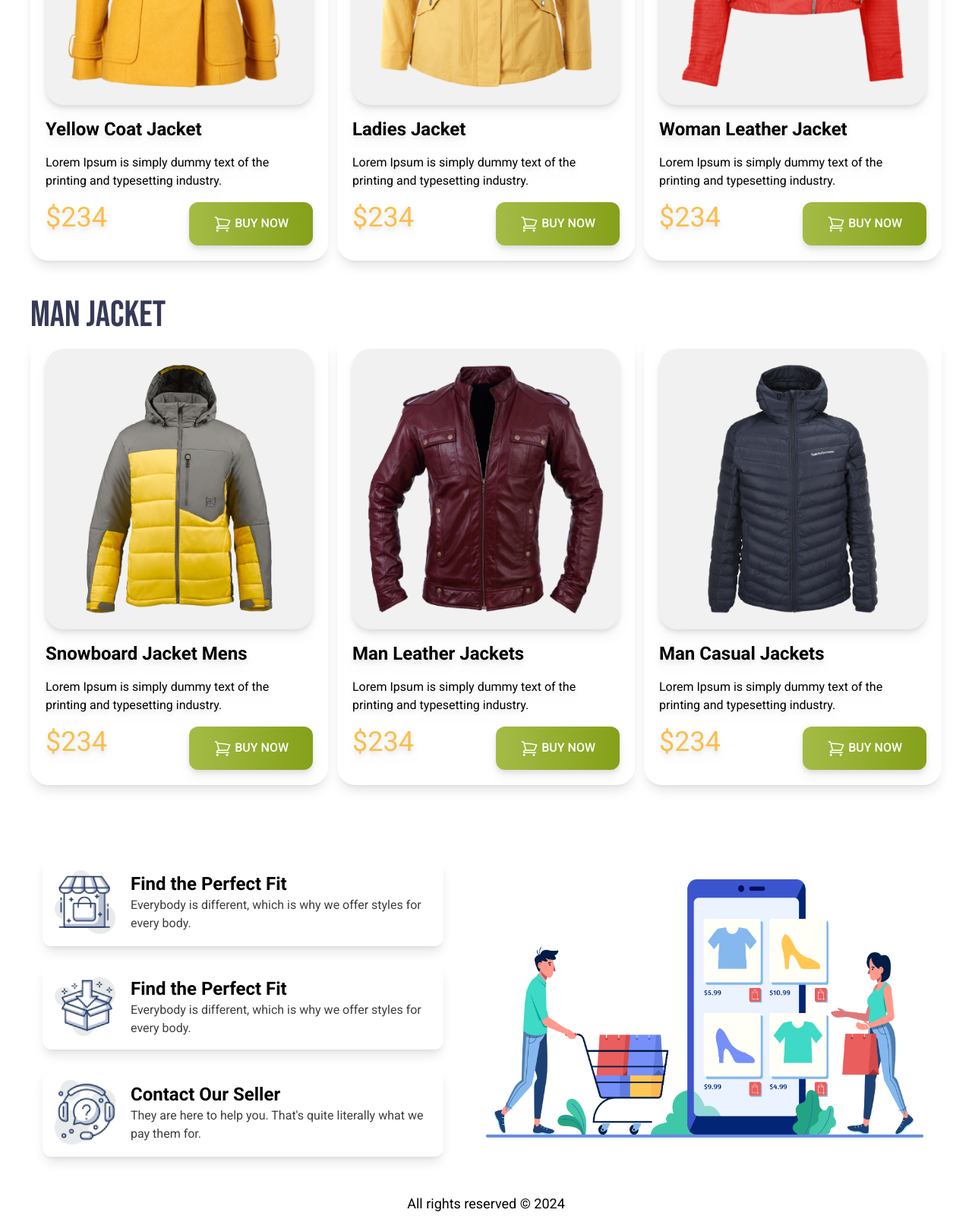
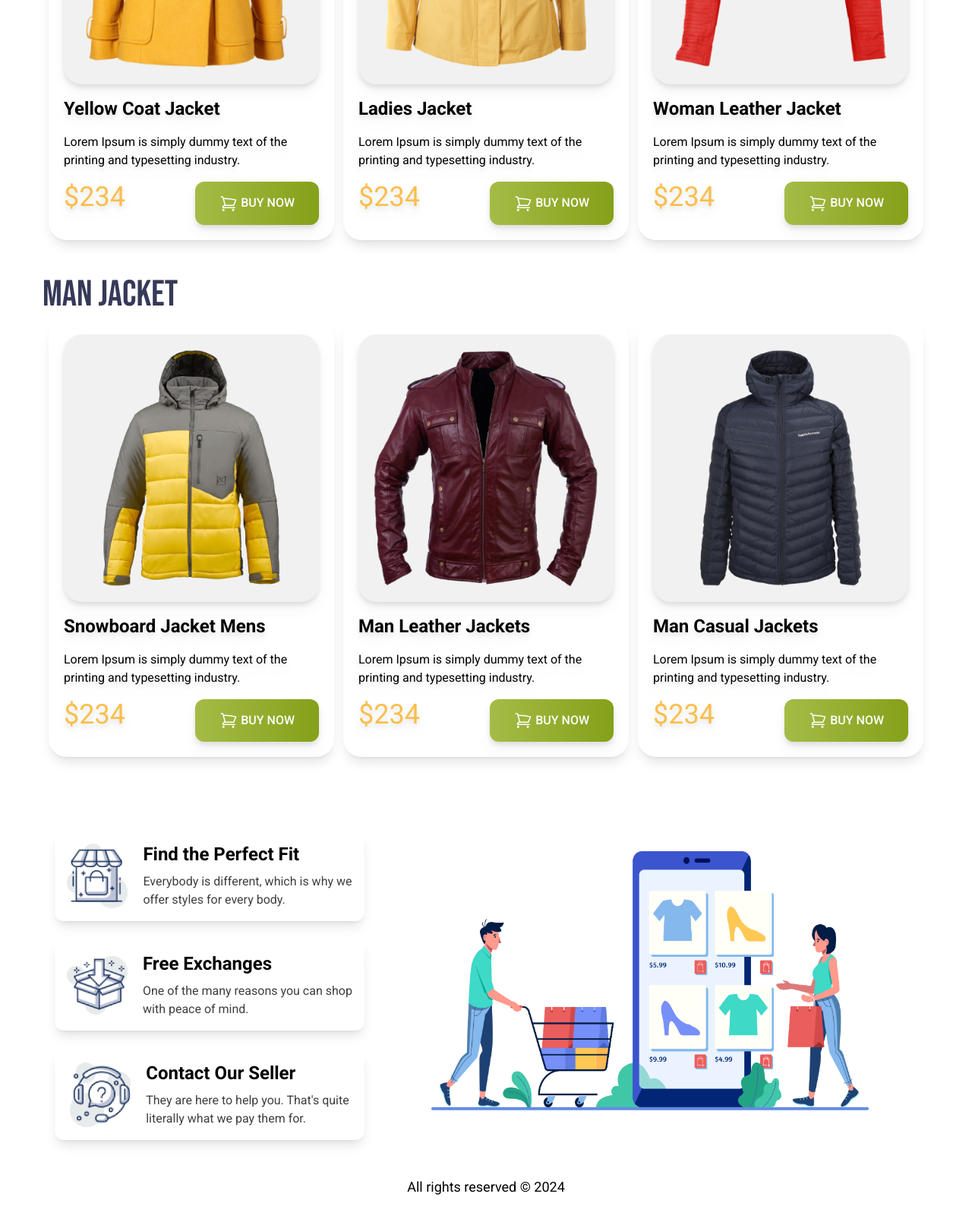
Before and after one commit to amirsayeed/penguin-fashion-tailwind-css, a plain HTML site: page index.html in a window 1280 px wide. Shown: the part 989-2589 px from the top of the page at 76% size. Drawn offline with nearby package versions, Linux system fonts and the light colour scheme.

Commit message:
header and main section style complete

```diff
--- a/index.html
+++ b/index.html
@@ -23,11 +23,11 @@
 </head>
 
 <body class="font-roboto">
-    <header class="bg-[#FFFBF0] pl-4 pt-10">
+    <header class="bg-[#FFFBF0] pl-4 pt-8">
         <div class="flex items-center justify-around">
-            <img class="w-1/4" src="icons/logo.png" alt="">
+            <img class="w-72" src="icons/logo.png" alt="">
             <nav>
-                <ul class="flex gap-6 px-12">
+                <ul class="flex gap-12 px-10 text-[#3C3C3C]">
                     <li><a href="">Home</a></li>
                     <li><a href="">Product</a></li>
                     <li><a href="">About us</a></li>
@@ -36,14 +36,14 @@
             </nav>
         </div>
 
-        <div class="flex items-center justify-around pt-5">
-            <div class="space-y-4 pl-10">
+        <div class="flex items-center justify-around pt-4 mx-5">
+            <div class="space-y-4 pl-6">
                 <h1 class="text-7xl uppercase font-bebas-neue">
                     <span class="text-[#FABE4C]">Be the Penguins</span>
                     <br>
                     <span class="text-[#363958]">of Winter</span>
                 </h1>
-                <p class="text-[#3E3E3E]">Lorem Ipsum is simply dummy text of the printing
+                <p class="text text-[#3E3E3E]">Lorem Ipsum is simply dummy text of the printing<br>
                     and typesetting industry.</p>
                 <button
                     class="bg-green-300 px-8 py-4 rounded-xl font-medium text-white bg-gradient-to-r from-[#A4BC46] to-[#85A019]">
@@ -61,8 +61,8 @@
     </header>
     <main class="max-w-7xl mx-auto">
         <section class="my-12 px-10">
-            <h3 class="text-5xl uppercase text-[#363958] font-bebas-neue">Woman Jacket</h3>
-            <div class="grid grid-cols-3 gap-3">
+            <h3 class="text-5xl uppercase text-[#363958] font-bebas-neue pl-4">Woman Jacket</h3>
+            <div class="grid grid-cols-3 gap-3 pt-2 mx-6">
                 <div class="p-5 space-y-4 drop-shadow-lg rounded-3xl shadow-lg">
                     <img class="p-5 rounded-3xl bg-[#F1F1F1]" src="images/jacket-1.png" alt="">
                     <h4 class="text-2xl font-bold">Yellow Coat Jacket</h4>
@@ -117,8 +117,8 @@
             </div>
         </section>
         <section class="my-12 px-10">
-            <h3 class="text-5xl uppercase text-[#363958] font-bebas-neue">Man Jacket</h3>
-            <div class="grid grid-cols-3 gap-3">
+            <h3 class="text-5xl uppercase text-[#363958] font-bebas-neue pl-4">Man Jacket</h3>
+            <div class="grid grid-cols-3 gap-3 pt-2 mx-6">
                 <div class="p-5 space-y-4 drop-shadow-lg rounded-3xl shadow-lg">
                     <img class="p-5 rounded-3xl bg-[#F1F1F1]" src="images/jacket-4.png" alt="">
                     <h4 class="text-2xl font-bold">Snowboard Jacket Mens</h4>
@@ -172,29 +172,29 @@
                 </div>
             </div>
         </section>
-        <section class="grid grid-cols-2 pt-12 mb-6">
-            <div class="px-10">
+        <section class="flex pt-12 mx-6 gap-10">
+            <div class="px-8">
                 <div class="flex items-center justify-center gap-5 mb-6 mx-4 p-4 shadow-lg rounded-xl">
                     <img class="w-20" src="icons/house.png" alt="">
-                    <div>
+                    <div class="space-y-2">
                         <h4 class="text-2xl font-bold">Find the Perfect Fit</h4>
-                        <p class="text-[#3E3E3E]">Everybody is different, which is why we
+                        <p class="text-[#3E3E3E]">Everybody is different, which is why we<br>
                             offer styles for every body.</p>
                     </div>
                 </div>
                 <div class="flex items-center justify-center gap-5 mb-6 mx-4 p-4 shadow-lg rounded-xl">
                     <img class="w-20" src="icons/box.png" alt="">
-                    <div>
-                        <h4 class="text-2xl font-bold">Find the Perfect Fit</h4>
-                        <p class="text-[#3E3E3E]">Everybody is different, which is why we
-                            offer styles for every body.</p>
+                    <div class="space-y-2">
+                        <h4 class="text-2xl font-bold">Free Exchanges</h4>
+                        <p class="text-[#3E3E3E]">One of the many reasons you can shop<br>
+                            with peace of mind.</p>
                     </div>
                 </div>
                 <div class="flex items-center justify-center gap-5 mb-6 mx-4 p-4 shadow-lg rounded-xl">
                     <img class="w-20" src="icons/question.png" alt="">
-                    <div>
+                    <div class="space-y-2">
                         <h4 class="text-2xl font-bold">Contact Our Seller</h4>
-                        <p class="text-[#3E3E3E]">They are here to help you. That's quite
+                        <p class="text-[#3E3E3E]">They are here to help you. That's quite<br>
                             literally what we pay them for.</p>
                     </div>
                 </div>
@@ -204,7 +204,7 @@
             </div>
         </section>
     </main>
-    <footer>
+    <footer class="p-6">
         <p class="text-lg text-center">All rights reserved &copy; 2024</p>
     </footer>
 </body>
```
